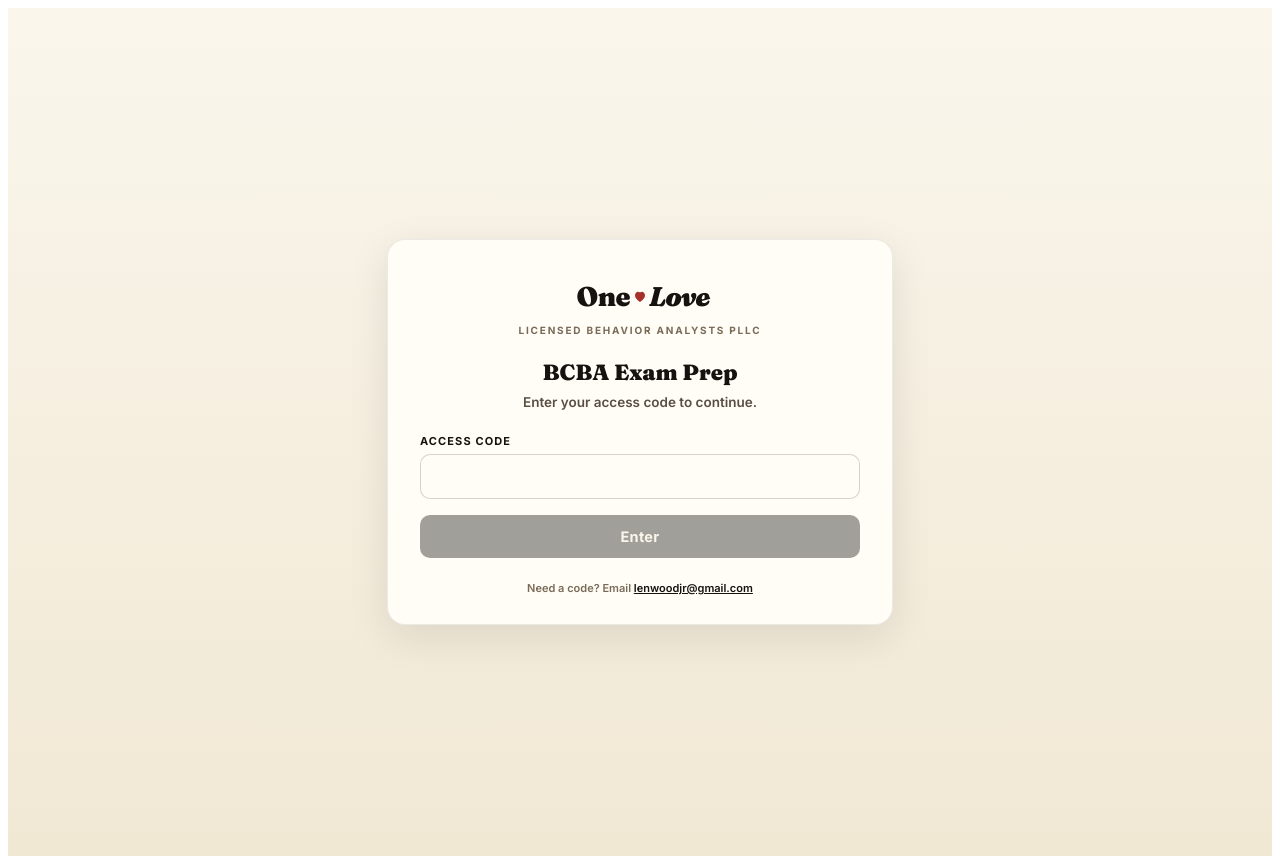
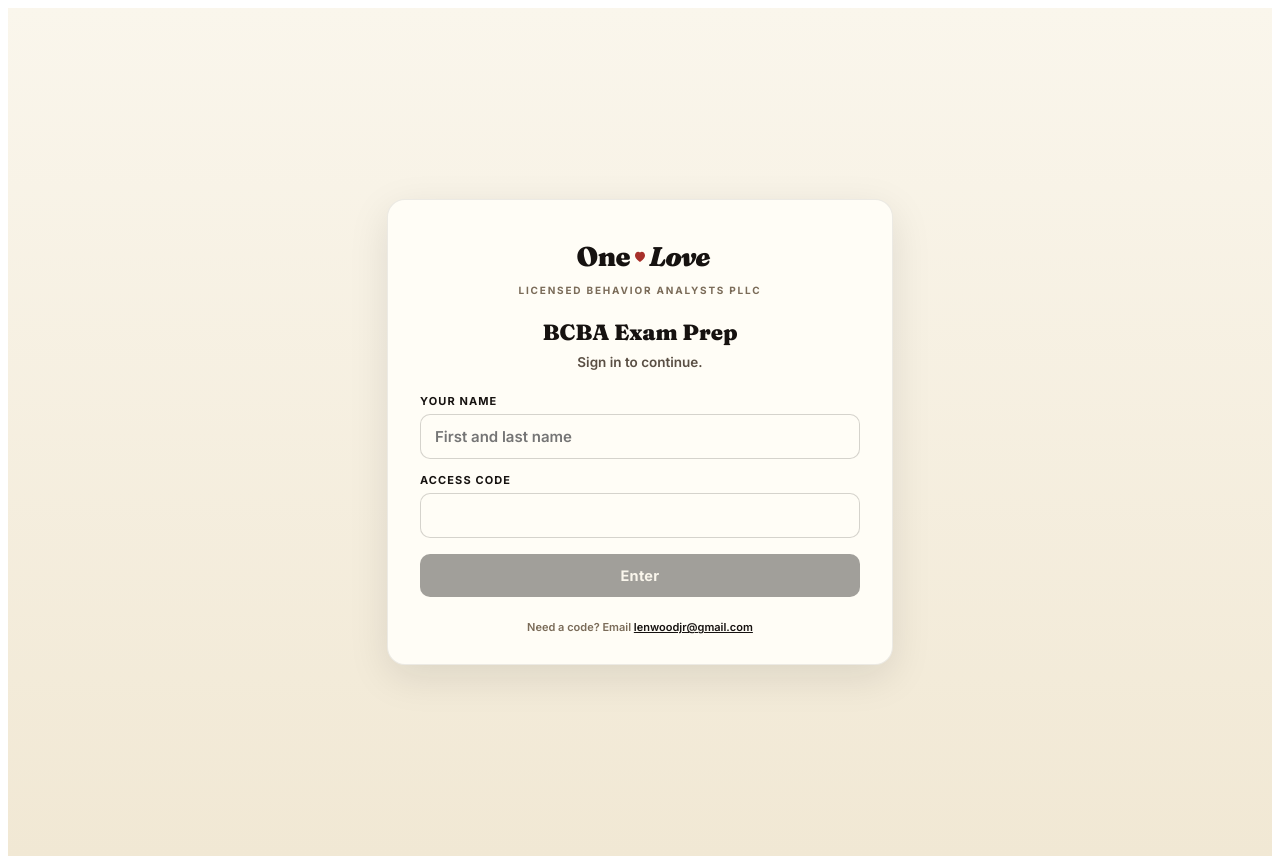
Before and after one commit to LGibs222/bcba-exam-prep, a React (Vite) app: page / in a window 1280 px wide. Built offline with nearby package versions, Linux system fonts and the light colour scheme.

Commit message:
Gate: require name + access code, add login tracking hook

```diff
--- a/src/Gate.jsx
+++ b/src/Gate.jsx
@@ -15,16 +15,46 @@
  *   3. Paste the resulting 64-char hex string into ACCESS_HASH below.
  *   4. Commit + push.
  *
+ * To ENABLE LOGIN TRACKING (Google Sheet):
+ *   1. Follow setup in repo README — deploy the Apps Script web app.
+ *   2. Paste the deployment URL into LOG_ENDPOINT below.
+ *   3. Commit + push. Each successful login will append a row.
+ *   If LOG_ENDPOINT stays as the placeholder, logging is silently disabled.
+ *
  * Access code is required on every page load — no "remember me", no
  * persisted session. Refreshing the tab returns the user to this gate.
  */
 const ACCESS_SALT = 'onelove-bcba'
 const ACCESS_HASH = '808db059f54ff2c19407024f7029b20519afff487be32f5639f53f2b0ddd0648' // sha256("onelove-bcba:onelove2026")
+const APP_NAME = 'BCBA'
+const LOG_ENDPOINT = 'PASTE_YOUR_APPS_SCRIPT_URL_HERE'
 
 async function sha256Hex(s) {
   const bytes = new TextEncoder().encode(s)
   const buf = await crypto.subtle.digest('SHA-256', bytes)
   return Array.from(new Uint8Array(buf)).map(b => b.toString(16).padStart(2, '0')).join('')
+}
+
+// Fire-and-forget login log. Uses no-cors so a failing endpoint never
+// blocks the user, and does NOT await — the gate proceeds regardless.
+function logLogin(name) {
+  if (!LOG_ENDPOINT || LOG_ENDPOINT.startsWith('PASTE_')) return
+  try {
+    const payload = {
+      app: APP_NAME,
+      name: name.trim(),
+      timestamp: new Date().toISOString(),
+      userAgent: navigator.userAgent || '',
+      timezone: (Intl.DateTimeFormat().resolvedOptions().timeZone) || '',
+      referrer: document.referrer || '',
+      language: navigator.language || '',
+    }
+    // sendBeacon is best-effort and non-blocking on unload; fall back to fetch.
+    const body = new Blob([JSON.stringify(payload)], { type: 'text/plain' })
+    if (!navigator.sendBeacon || !navigator.sendBeacon(LOG_ENDPOINT, body)) {
+      fetch(LOG_ENDPOINT, { method: 'POST', mode: 'no-cors', body: JSON.stringify(payload), keepalive: true }).catch(() => {})
+    }
+  } catch { /* never block login on a logging failure */ }
 }
 
 function OneLoveGateLogo() {
@@ -41,20 +71,22 @@
 
 export default function Gate({ children }) {
   const [authed, setAuthed] = useState(false)
+  const [name, setName] = useState('')
   const [pw, setPw] = useState('')
   const [error, setError] = useState('')
   const [busy, setBusy] = useState(false)
-  const inputRef = useRef(null)
+  const nameRef = useRef(null)
 
-  useEffect(() => { if (!authed) inputRef.current?.focus() }, [authed])
+  useEffect(() => { if (!authed) nameRef.current?.focus() }, [authed])
 
   async function onSubmit(e) {
     e.preventDefault()
-    if (!pw || busy) return
+    if (!name.trim() || !pw || busy) return
     setBusy(true); setError('')
     try {
       const candidate = await sha256Hex(`${ACCESS_SALT}:${pw}`)
       if (candidate === ACCESS_HASH) {
+        logLogin(name)
         setAuthed(true)
       } else {
         setError('That access code didn’t match. Check with your provider.')
@@ -67,6 +99,14 @@
   }
 
   if (authed) return children
+
+  const fieldLabel = { display: 'block', fontSize: 11, fontWeight: 700, color: '#161210', letterSpacing: '0.1em', textTransform: 'uppercase', marginBottom: 6 }
+  const fieldInput = (errored) => ({
+    width: '100%', padding: '12px 14px', fontSize: 15,
+    border: `1.5px solid ${errored ? '#a8302a' : 'rgba(22,18,16,0.18)'}`,
+    borderRadius: 10, background: '#fffdf6', color: '#161210',
+    fontFamily: 'inherit', outline: 'none', boxSizing: 'border-box',
+  })
 
   return (
     <div style={{
@@ -88,28 +128,29 @@
           BCBA Exam Prep
         </h1>
         <p style={{ fontSize: 13.5, color: '#5a4f44', margin: '0 0 22px', textAlign: 'center', lineHeight: 1.5 }}>
-          Enter your access code to continue.
+          Sign in to continue.
         </p>
         <form onSubmit={onSubmit}>
-          <label htmlFor="ol-pw" style={{ display: 'block', fontSize: 11, fontWeight: 700, color: '#161210', letterSpacing: '0.1em', textTransform: 'uppercase', marginBottom: 6 }}>
-            Access code
-          </label>
+          <label htmlFor="ol-name" style={fieldLabel}>Your name</label>
           <input
-            id="ol-pw" ref={inputRef} type="password" autoComplete="off" spellCheck={false}
+            id="ol-name" ref={nameRef} type="text" autoComplete="name" spellCheck={false}
+            value={name} onChange={e => setName(e.target.value)} disabled={busy}
+            placeholder="First and last name"
+            style={fieldInput(false)}
+          />
+          <label htmlFor="ol-pw" style={{ ...fieldLabel, marginTop: 14 }}>Access code</label>
+          <input
+            id="ol-pw" type="password" autoComplete="off" spellCheck={false}
             value={pw} onChange={e => setPw(e.target.value)} disabled={busy}
-            style={{
-              width: '100%', padding: '12px 14px', fontSize: 15,
-              border: `1.5px solid ${error ? '#a8302a' : 'rgba(22,18,16,0.18)'}`,
-              borderRadius: 10, background: '#fffdf6', color: '#161210',
-              fontFamily: 'inherit', outline: 'none', boxSizing: 'border-box',
-            }}
+            style={fieldInput(!!error)}
           />
           {error && <div style={{ marginTop: 8, fontSize: 12.5, color: '#a8302a' }}>{error}</div>}
-          <button type="submit" disabled={busy || !pw}
+          <button type="submit" disabled={busy || !pw || !name.trim()}
             style={{
               width: '100%', marginTop: 16, padding: '13px', borderRadius: 10, border: 'none',
-              background: busy || !pw ? 'rgba(22,18,16,0.4)' : '#161210', color: '#faf6ec',
-              fontSize: 14.5, fontWeight: 700, letterSpacing: '0.02em', cursor: busy || !pw ? 'default' : 'pointer',
+              background: (busy || !pw || !name.trim()) ? 'rgba(22,18,16,0.4)' : '#161210', color: '#faf6ec',
+              fontSize: 14.5, fontWeight: 700, letterSpacing: '0.02em',
+              cursor: (busy || !pw || !name.trim()) ? 'default' : 'pointer',
               fontFamily: 'inherit',
             }}>
             {busy ? 'Verifying…' : 'Enter'}
```
